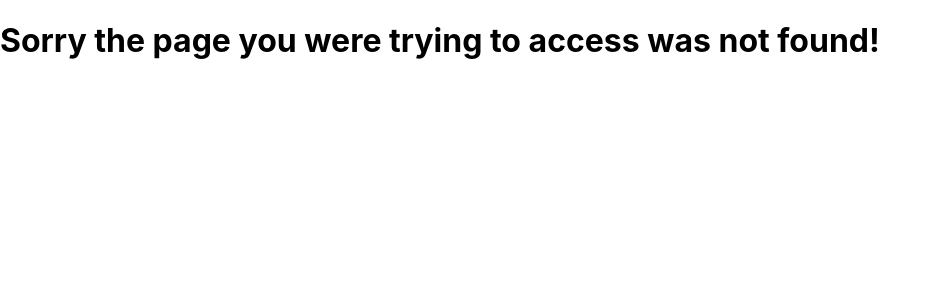
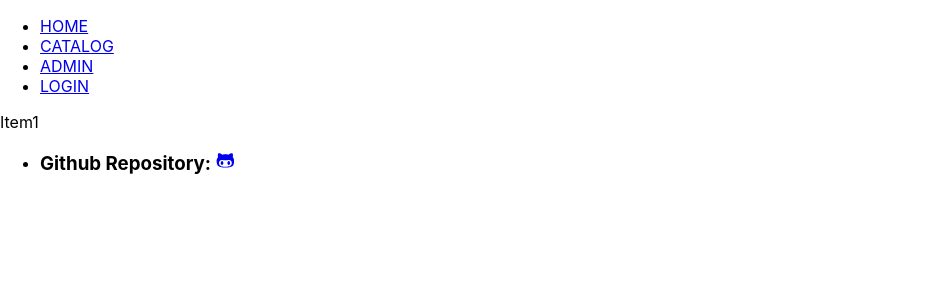
Before and after one commit to MisterNooblet/appleseeds_weekend_assigment_10, a React (Create React App) app: page /catalog/1/p/1 in a window 1280 px wide. Before the commit this address had no page. Shown: the top 300 px of the page, without its empty margins (0-939 px from the left). Built offline with nearby package versions, Linux system fonts and the light colour scheme.

Commit message:
params added to item pages

```diff
--- a/src/App.js
+++ b/src/App.js
@@ -14,9 +14,11 @@ const router = createBrowserRouter([
       { path: '/admin', element: <Admin /> },
       { path: '/login', element: <Login /> },
       { path: '/catalog/:brandName', element: <Brand /> },
+      { path: '/catalog/:brandName/p/:id', element: <Item /> },
     ]
 
-  }
+  },
+
 ])
 
 
--- a/src/pages/Admin/components/InventoryManger.js
+++ b/src/pages/Admin/components/InventoryManger.js
@@ -24,7 +24,6 @@ const InventoryManger = () => {
             setSelectedBrand((prev) => prev = initialBrand)
             setSelectedModel((prev) => prev = initialBrand[0])
             setBrandName((prev) => prev = resultBrands[0])
-            console.log(selectedModel);
         } catch (error) {
 
         }
--- a/src/pages/Item/Item.page.js
+++ b/src/pages/Item/Item.page.js
@@ -1,8 +1,10 @@
 import React from 'react'
+import { useParams } from 'react-router-dom';
 
 const Item = () => {
+    let { id } = useParams();
     return (
-        <div>Item</div>
+        <div>Item{id}</div>
     )
 }
 
```
